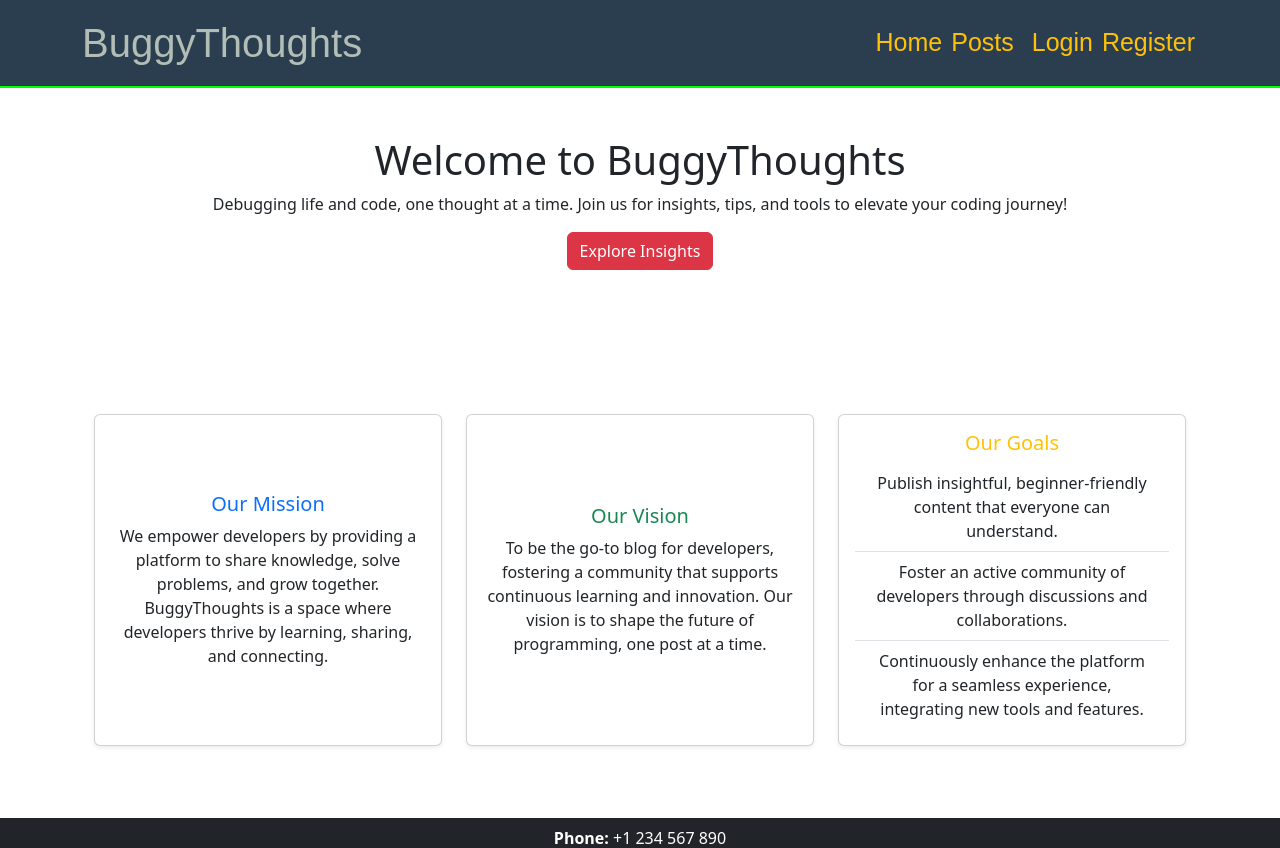
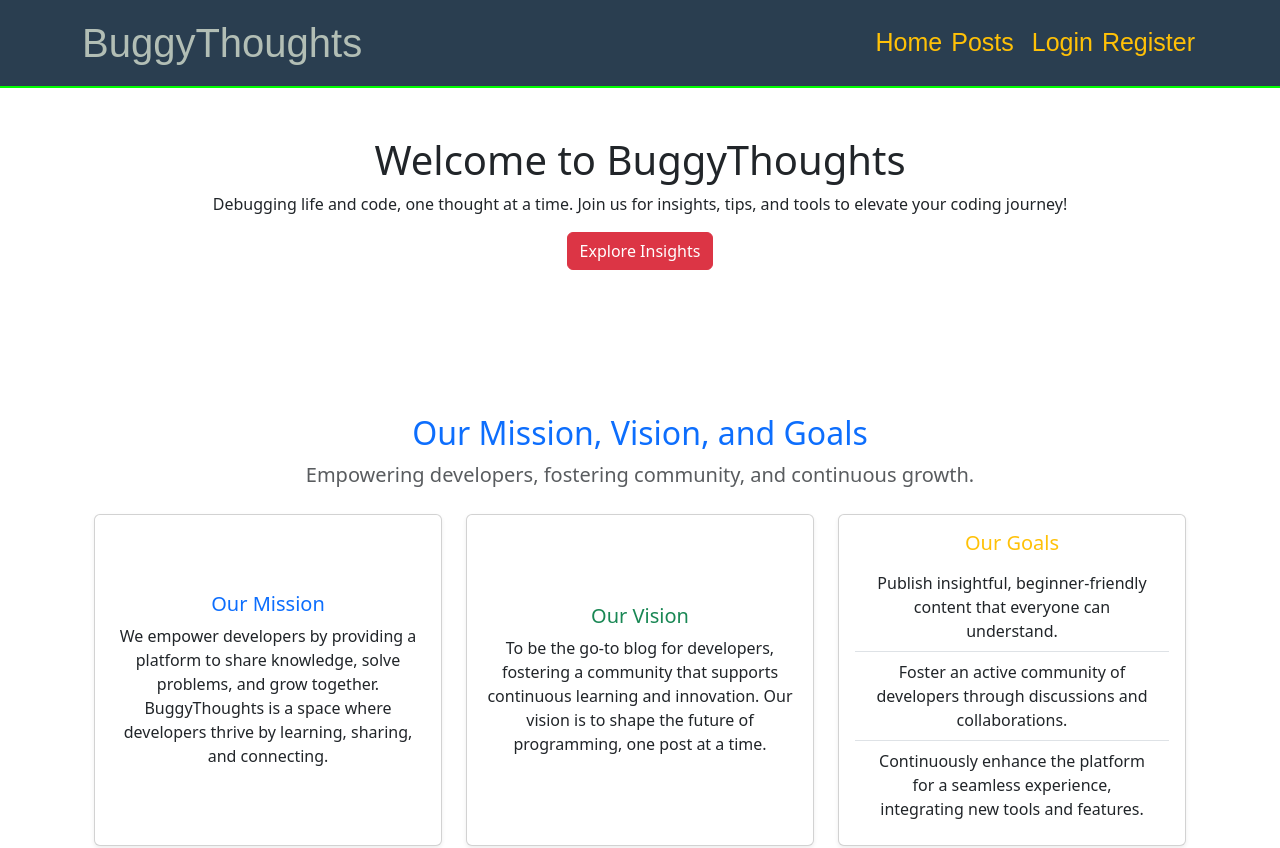
Before and after one commit to Matt-Lanuza/Blog-app-client, a React (Create React App) app: page / in a window 1280 px wide. Shown: the top 848 px of the page. Built offline with nearby package versions, Linux system fonts and the light colour scheme; what notyf would draw is missing.

Commit message:
add missionvisiongoals and footer

```diff
--- a/src/components/MissionVisionGoals.js
+++ b/src/components/MissionVisionGoals.js
@@ -2,10 +2,17 @@ import { Container, Row, Col, Card, ListGroup } from 'react-bootstrap';
 
 export default function MissionVisionGoals() {
   return (
-    <Container className="my-5">
+    <Container className="my-3">
+    {/* Add top margin to create space */}
+    <Row className="text-center mt-5">
+      <Col>
+        <h2 className="display-7 text-primary">Our Mission, Vision, and Goals</h2>
+        <p className="lead text-muted">Empowering developers, fostering community, and continuous growth.</p>
+      </Col>
+    </Row>
 
       {/* Mission, Vision, and Goals Card */}
-      <Row className="mt-5">
+      <Row className="mt-2">
         <Col md={4} className="d-flex">
           <Card className="shadow-sm mb-4 flex-fill">
             <Card.Body className="d-flex flex-column justify-content-center text-center">
```
